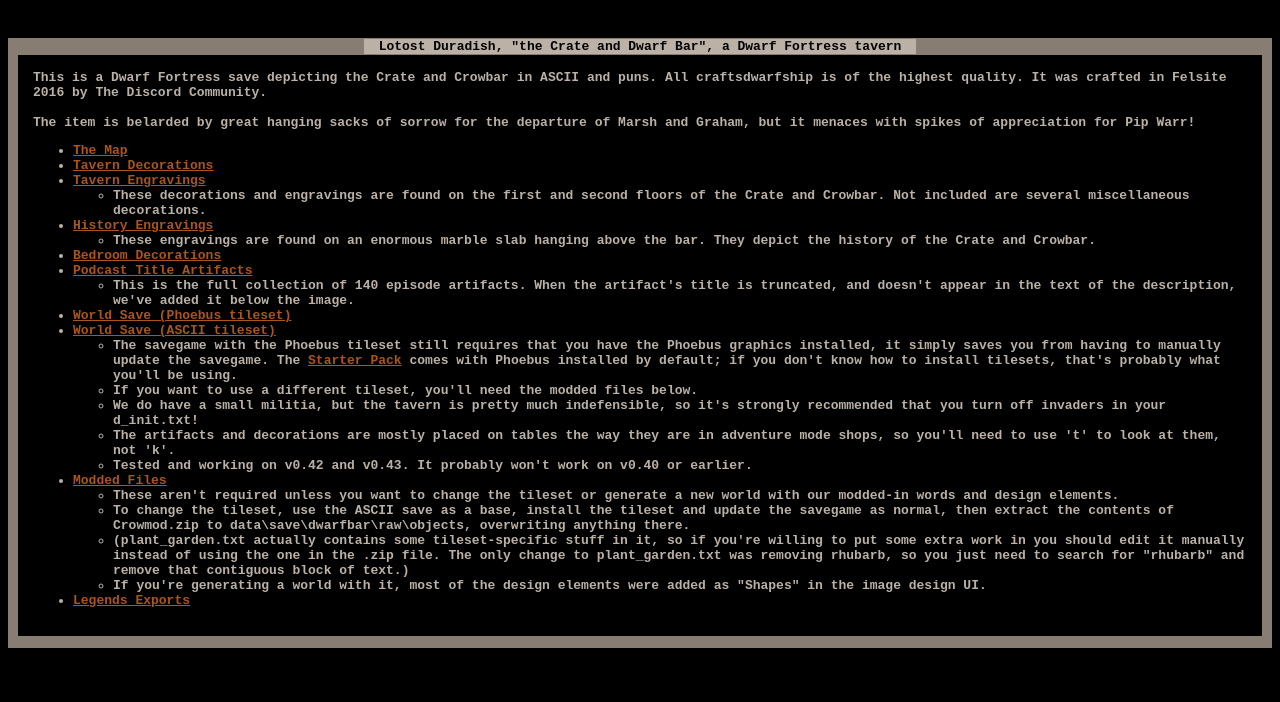
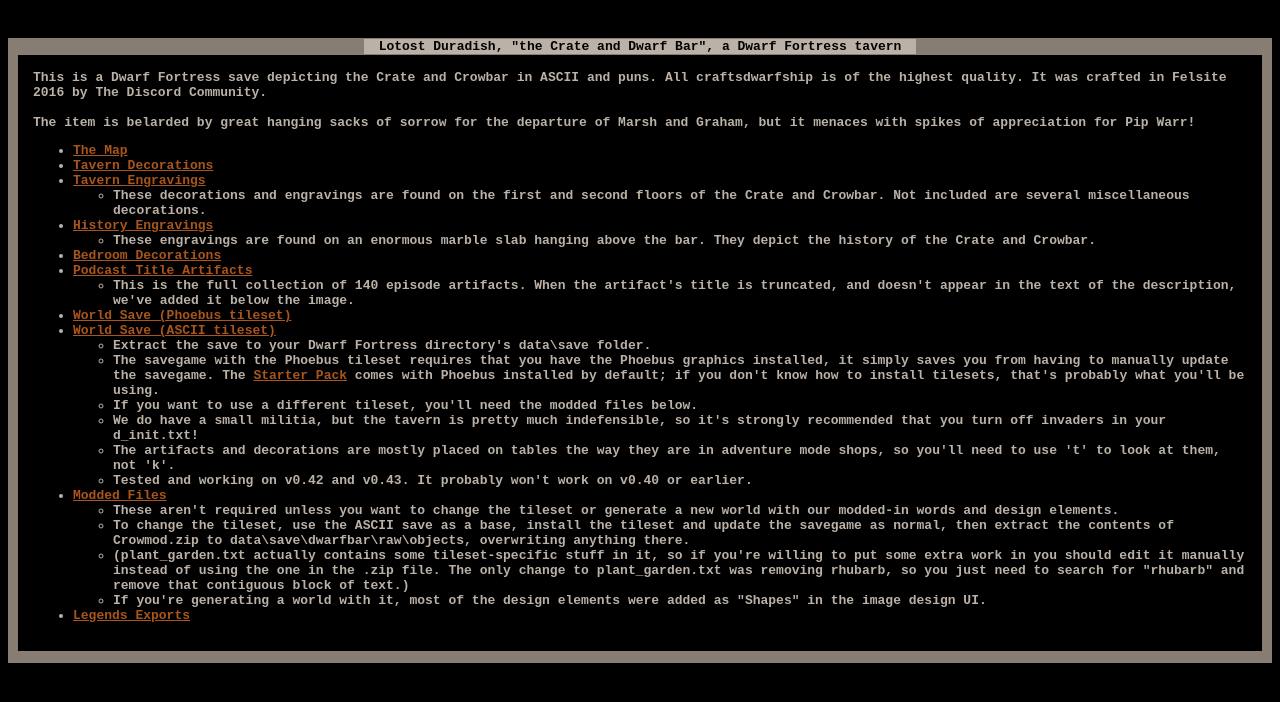
Before and after one commit to kane-t/crateanddwarfbar, a plain HTML site: page index.html in a window 1280 px wide. Drawn offline with Linux system fonts and the light colour scheme.

Commit message:
more instructions for save file
I guess the save folder isn't there by default in DF

```diff
--- a/index.html
+++ b/index.html
@@ -36,7 +36,8 @@
 <li><a href="Crate and Dwarf Bar (Phoebus).zip">World Save (Phoebus tileset)</a></li>
 <li><a href="Crate and Dwarf Bar (ASCII).zip">World Save (ASCII tileset)</a>
 	<ul>
-	<li>The savegame with the Phoebus tileset still requires that you have the Phoebus graphics installed, it simply saves you from having to manually update the savegame.  The <a href="http://lazynewbpack.com/">Starter Pack</a> comes with Phoebus installed by default; if you don't know how to install tilesets, that's probably what you'll be using.</li>
+	<li>Extract the save to your Dwarf Fortress directory's data\save folder.</li>
+	<li>The savegame with the Phoebus tileset requires that you have the Phoebus graphics installed, it simply saves you from having to manually update the savegame.  The <a href="http://lazynewbpack.com/">Starter Pack</a> comes with Phoebus installed by default; if you don't know how to install tilesets, that's probably what you'll be using.</li>
 	<li>If you want to use a different tileset, you'll need the modded files below.</li>
 	<li>We do have a small militia, but the tavern is pretty much indefensible, so it's strongly recommended that you turn off invaders in your d_init.txt!</li>
 	<li>The artifacts and decorations are mostly placed on tables the way they are in adventure mode shops, so you'll need to use 't' to look at them, not 'k'.</li>
```
